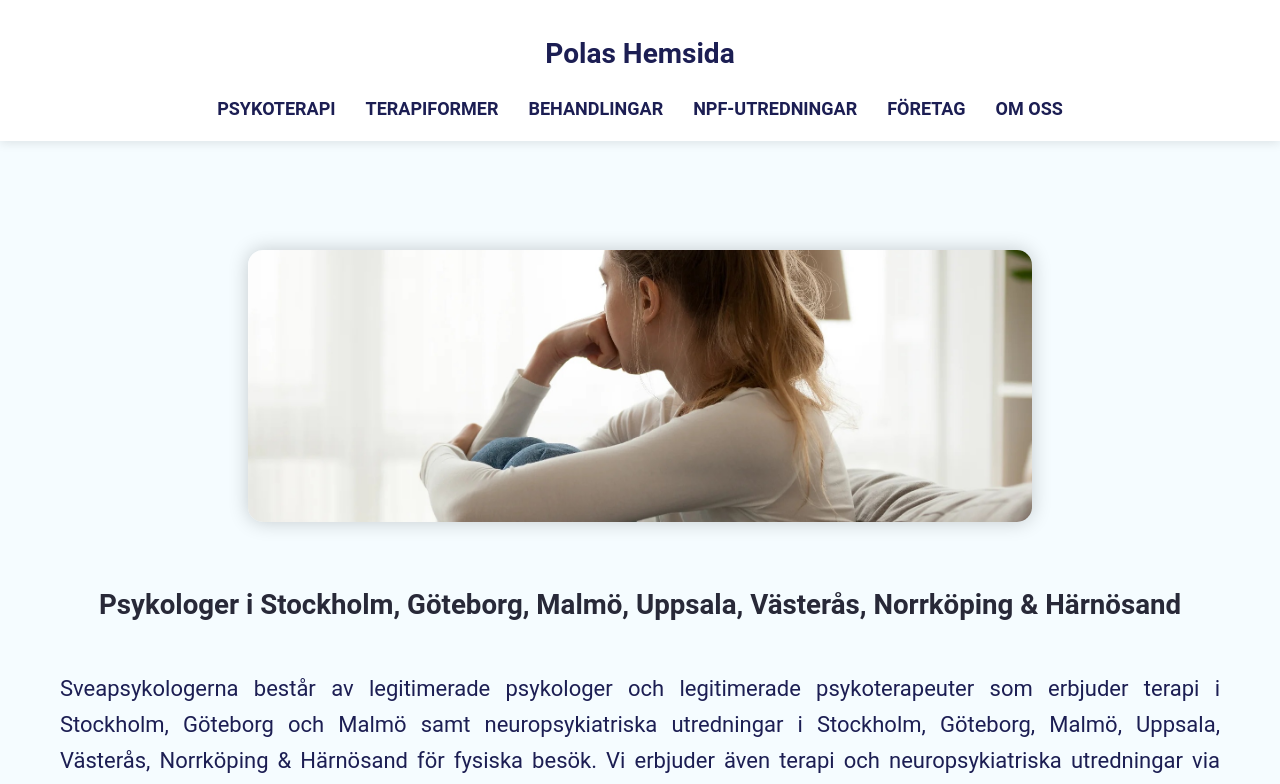
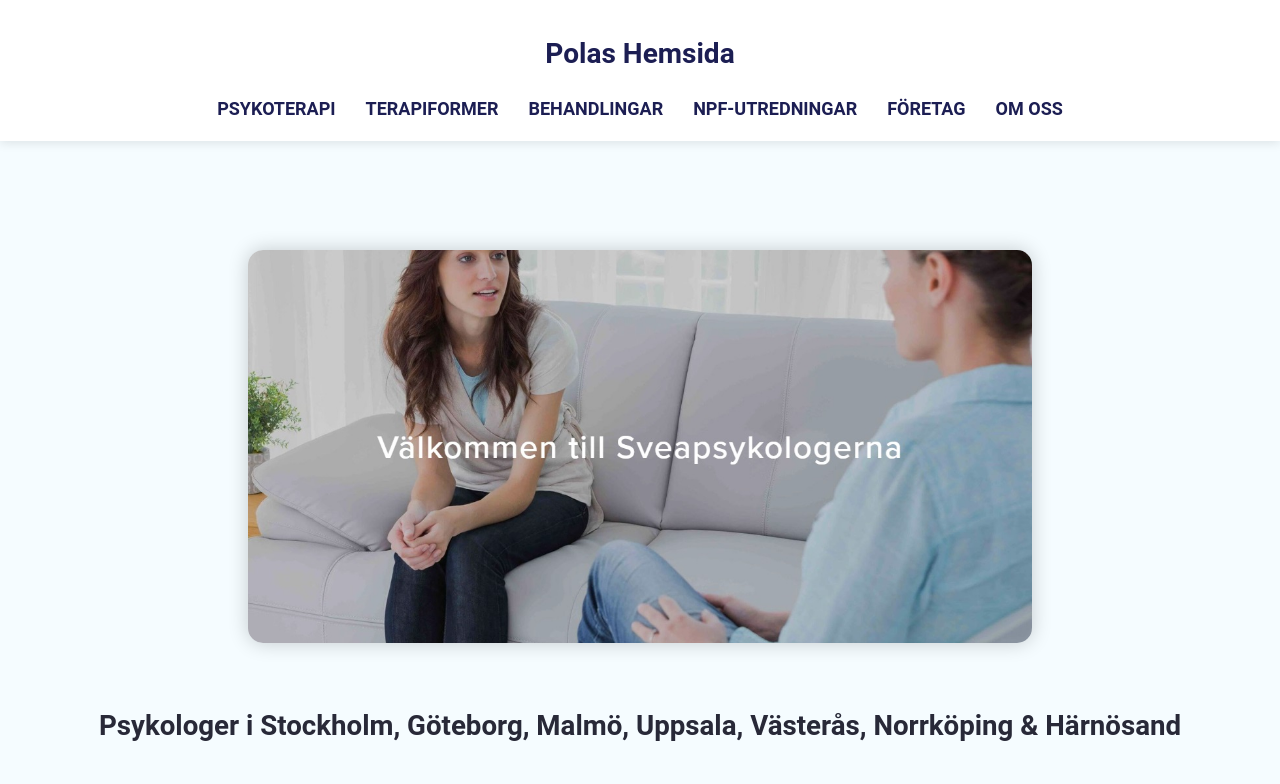
Before and after one commit to Arinsz/arinsportfolio, a Next.js app: page / in a window 1280 px wide. Shown: the top 784 px of the page. Built offline with nearby package versions, Linux system fonts and the light colour scheme.

Commit message:
Update HeroSection.jsx

```diff
--- a/src/app/components/HeroSection.jsx
+++ b/src/app/components/HeroSection.jsx
@@ -9,7 +9,7 @@ export default function HeroSection() {
       <div className="hero--section--img">
         {/* Use Next.js Image component for optimization */}
         <Image
-          src="/depression.jpg"
+          src="/heroSection.jpg"
           alt="Hero Section"
           width={500}
           height={500} // You can adjust these values
```
